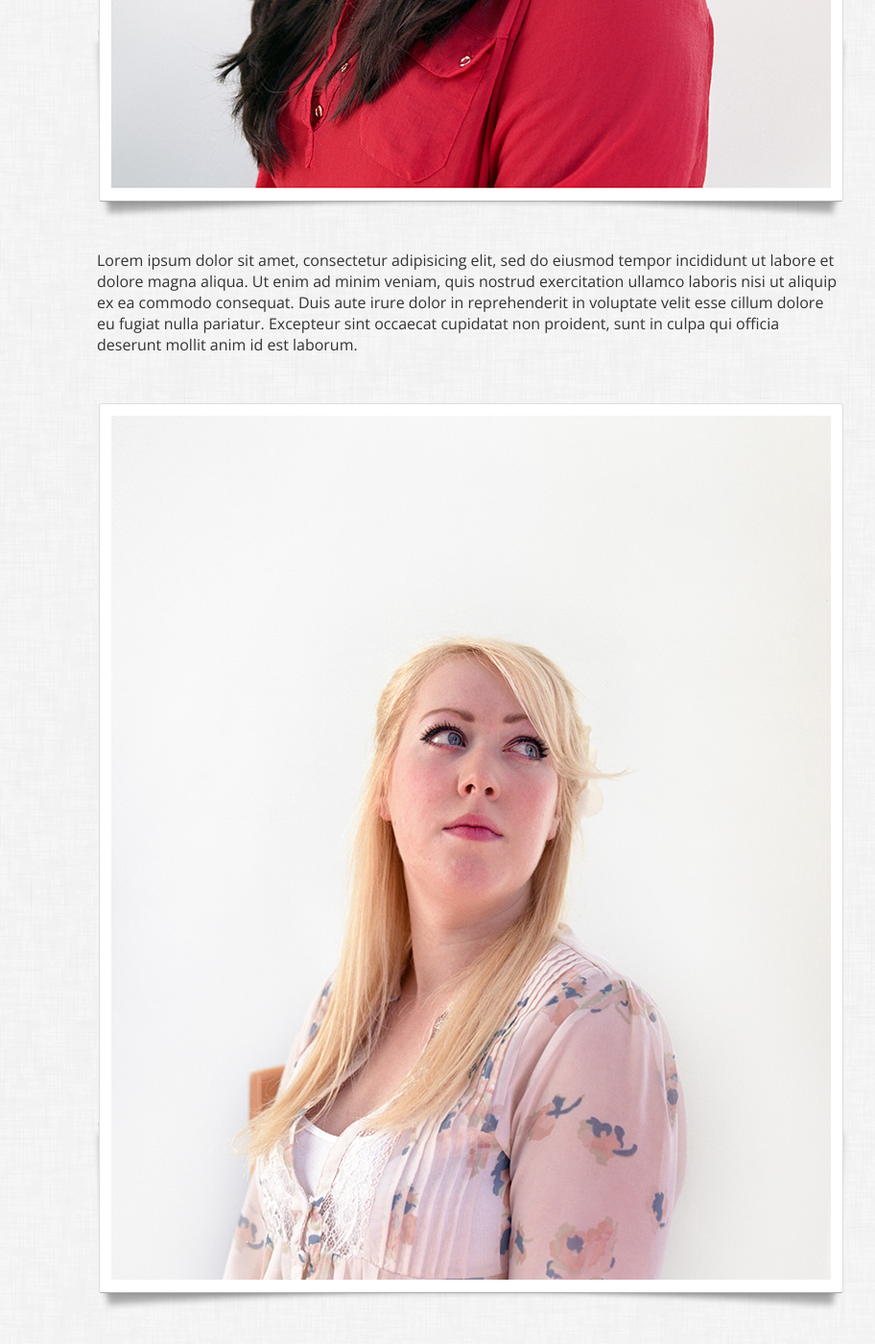
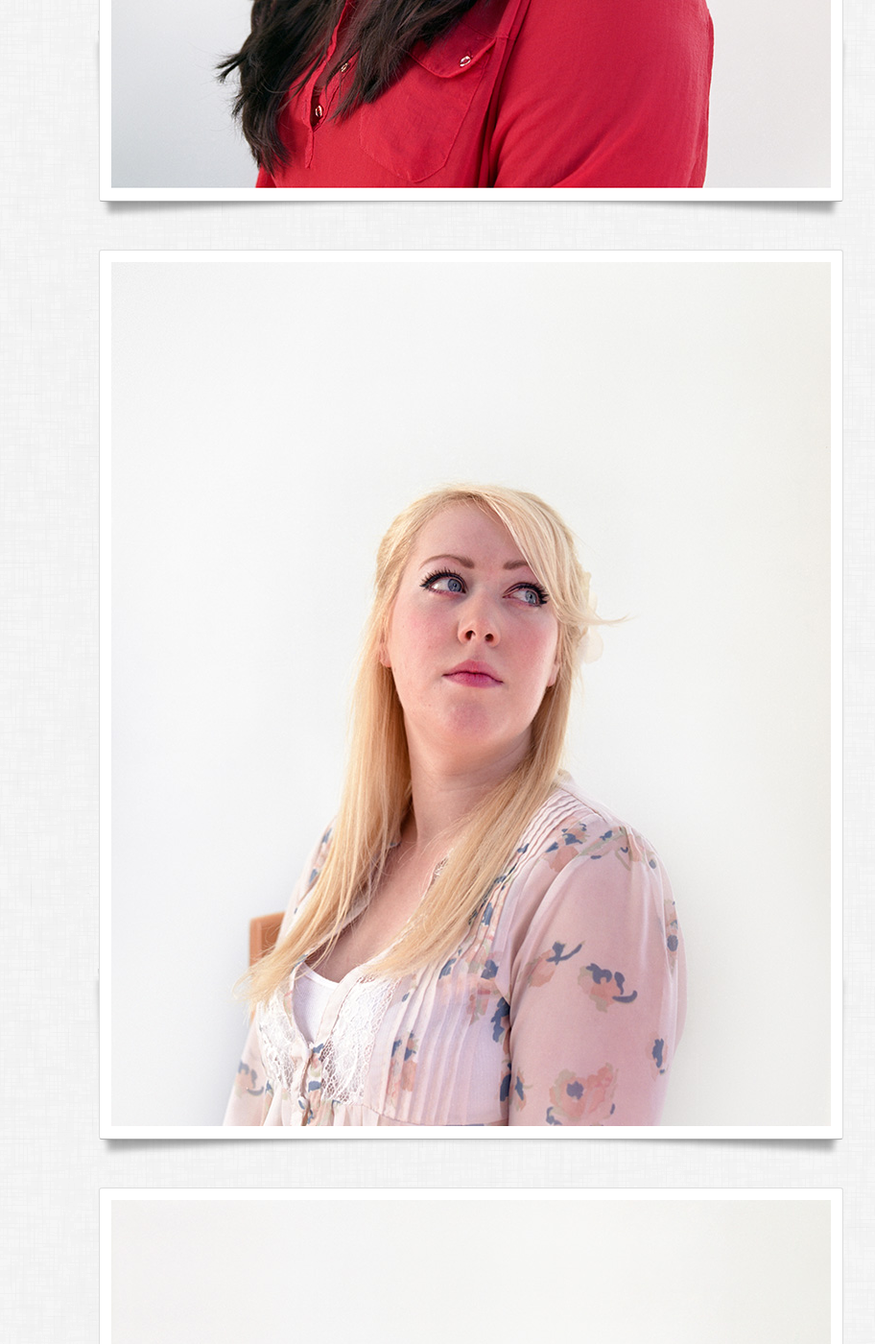
Before and after one commit to siankirvan/siankirvan.github.com, a Jekyll site: the page built from index.html, in a window 1280 px wide and 1400 px high, scrolled down 872 px. Shown: the whole window at 96% size, without its empty margins (149-1061 px from the left). Built offline with Jekyll 4.4.1, drawn with Linux system fonts in a browser that asks for light colours; some of the changed text lies outside the part shown.

Commit message:
added CNAME and removed temp paragraphs

```diff
--- /dev/null
+++ b/CNAME
@@ -0,0 +1 @@
+siankirvan.com
--- a/index.html
+++ b/index.html
@@ -8,29 +8,11 @@
 	<div class="curve">
 		<img src="/static/img/jess.jpg" />
 	</div>
-	<p>Lorem ipsum dolor sit amet, consectetur adipisicing elit, sed do eiusmod
-	tempor incididunt ut labore et dolore magna aliqua. Ut enim ad minim veniam,
-	quis nostrud exercitation ullamco laboris nisi ut aliquip ex ea commodo
-	consequat. Duis aute irure dolor in reprehenderit in voluptate velit esse
-	cillum dolore eu fugiat nulla pariatur. Excepteur sint occaecat cupidatat non
-	proident, sunt in culpa qui officia deserunt mollit anim id est laborum.</p>
 	<div class="curve">
 		<img src="/static/img/lauren.jpg" />
 	</div>
-	<p>Lorem ipsum dolor sit amet, consectetur adipisicing elit, sed do eiusmod
-	tempor incididunt ut labore et dolore magna aliqua. Ut enim ad minim veniam,
-	quis nostrud exercitation ullamco laboris nisi ut aliquip ex ea commodo
-	consequat. Duis aute irure dolor in reprehenderit in voluptate velit esse
-	cillum dolore eu fugiat nulla pariatur. Excepteur sint occaecat cupidatat non
-	proident, sunt in culpa qui officia deserunt mollit anim id est laborum.</p>
 	<div class="curve">
 		<img src="/static/img/sarah.jpg" />
 	</div>
-	<p>Lorem ipsum dolor sit amet, consectetur adipisicing elit, sed do eiusmod
-	tempor incididunt ut labore et dolore magna aliqua. Ut enim ad minim veniam,
-	quis nostrud exercitation ullamco laboris nisi ut aliquip ex ea commodo
-	consequat. Duis aute irure dolor in reprehenderit in voluptate velit esse
-	cillum dolore eu fugiat nulla pariatur. Excepteur sint occaecat cupidatat non
-	proident, sunt in culpa qui officia deserunt mollit anim id est laborum.</p>
 	<h2><a href="mailto:sian@siankirvan.com" title="Contact me">Contact me</a></h2>
 </section>
```
